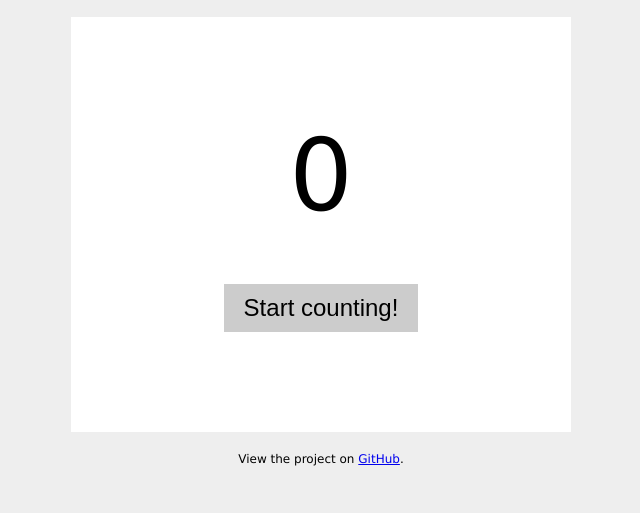
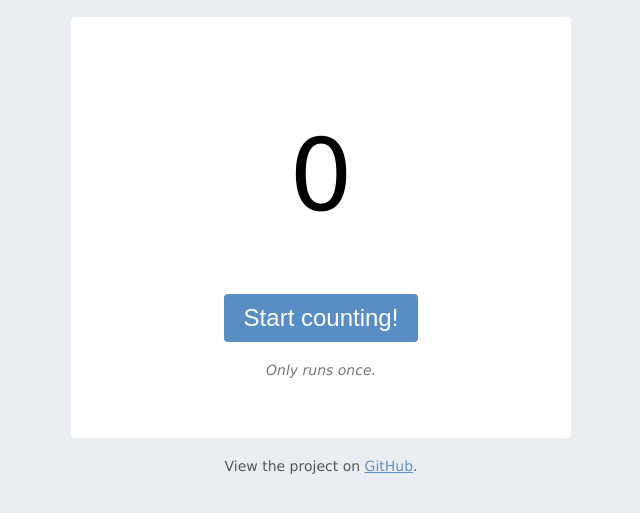
Before and after one commit to tombruijn/counter.js, a plain HTML site: page index.html in a window 1280 px wide. Shown: the part 123-636 px from the top of the page, without its empty margins (319-959 px from the left). Drawn offline with Linux system fonts and the light colour scheme.

Commit message:
Make the example pretty

```diff
--- a/index.html
+++ b/index.html
@@ -14,8 +14,22 @@
         margin: 0;
         padding: 0;
         font-family: Verdana, Arial, sans-serif;
-        font-size: 12px;
-        background: #EEE;
+        font-size: 14px;
+        background: #eaeef2;
+      }
+      a {
+        color: #6390C0;
+      }
+      a:hover {
+        color: #82A3C6;
+        text-decoration: none;
+      }
+      .center {
+        text-align: center;
+      }
+      .less {
+        color: #777;
+        font-style: italic;
       }
       .header {
         margin-top: 50px;
@@ -24,9 +38,10 @@
       }
       .container {
         margin: 20px auto 0 auto;
-        padding: 100px;
+        padding: 100px 100px 60px 100px;
         width: 500px;
         background: #FFF;
+        border-radius: 4px;
       }
       #counter {
         display: block;
@@ -35,15 +50,21 @@
       }
       button {
         display: block;
-        margin: 50px auto 0 auto;
+        margin: 60px auto 20px auto;
         padding: 10px 20px;
         font-size: 24px;
-        background: #CCC;
+        color: #FFF;
+        background: #588ec4;
         border: 0;
         cursor: pointer;
+        border-radius: 4px;
+      }
+      button:hover {
+        background: #7aa2c9;
       }
       .footer {
         margin-top: 20px;
+        color: #555;
         text-align: center;
       }
     </style>
@@ -57,12 +78,16 @@
       <div id="counter">1024</div>
 
       <button>Start counting!</button>
+      <div class="less center">Only runs once.</div>
     </div>
     <div class="footer">View the project on <a href="https://github.com/tombruijn/counter.js">GitHub</a>.</div>
 
     <script type="text/javascript">
       var counters = $("#counter")
-      counters.counter({autoStart: false});
+      counters.counter({
+        autoStart: false,
+        duration: 10000
+      });
 
       $(document).on("click", "button", function(){
         counters.counter("start");
```
